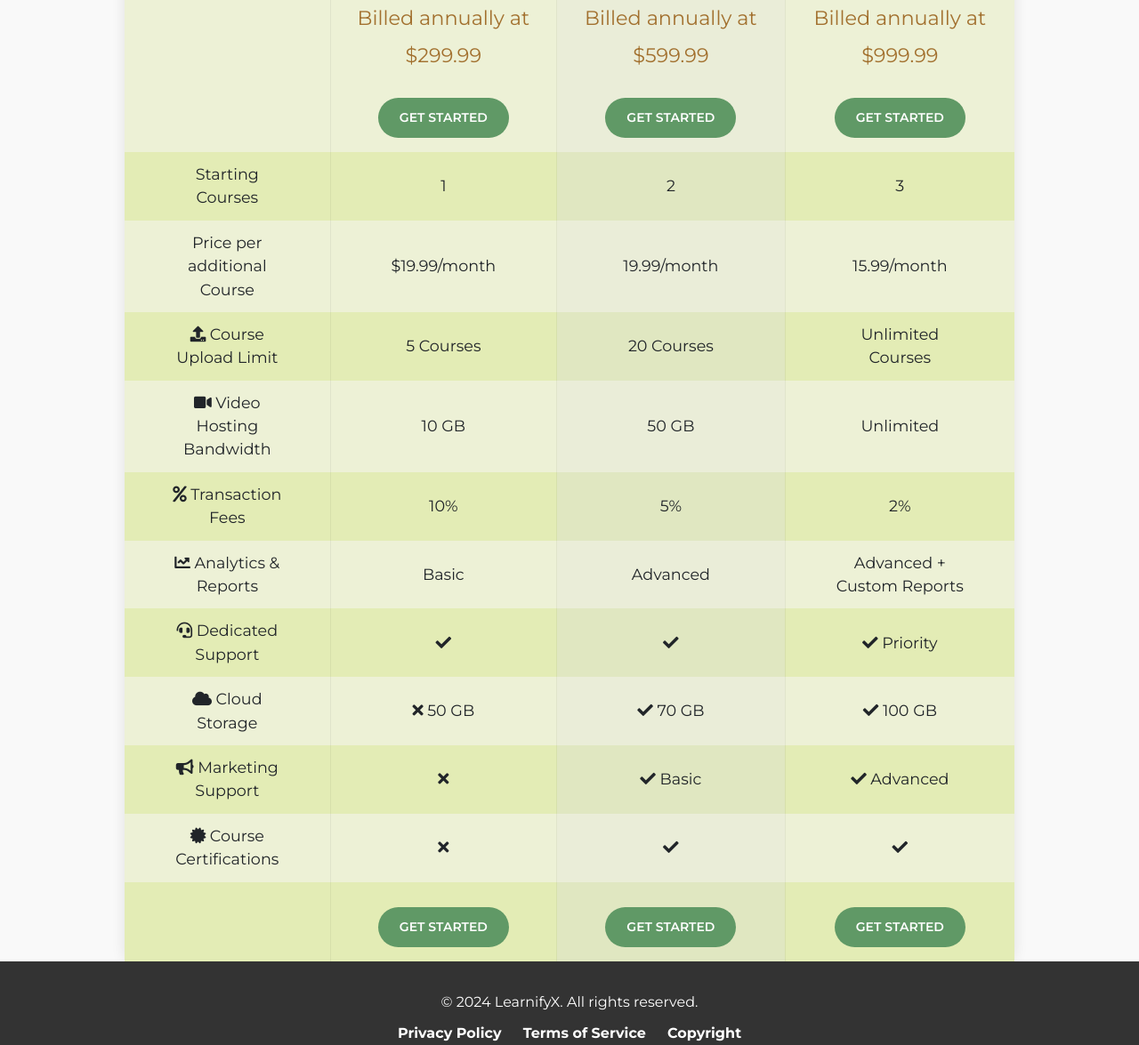
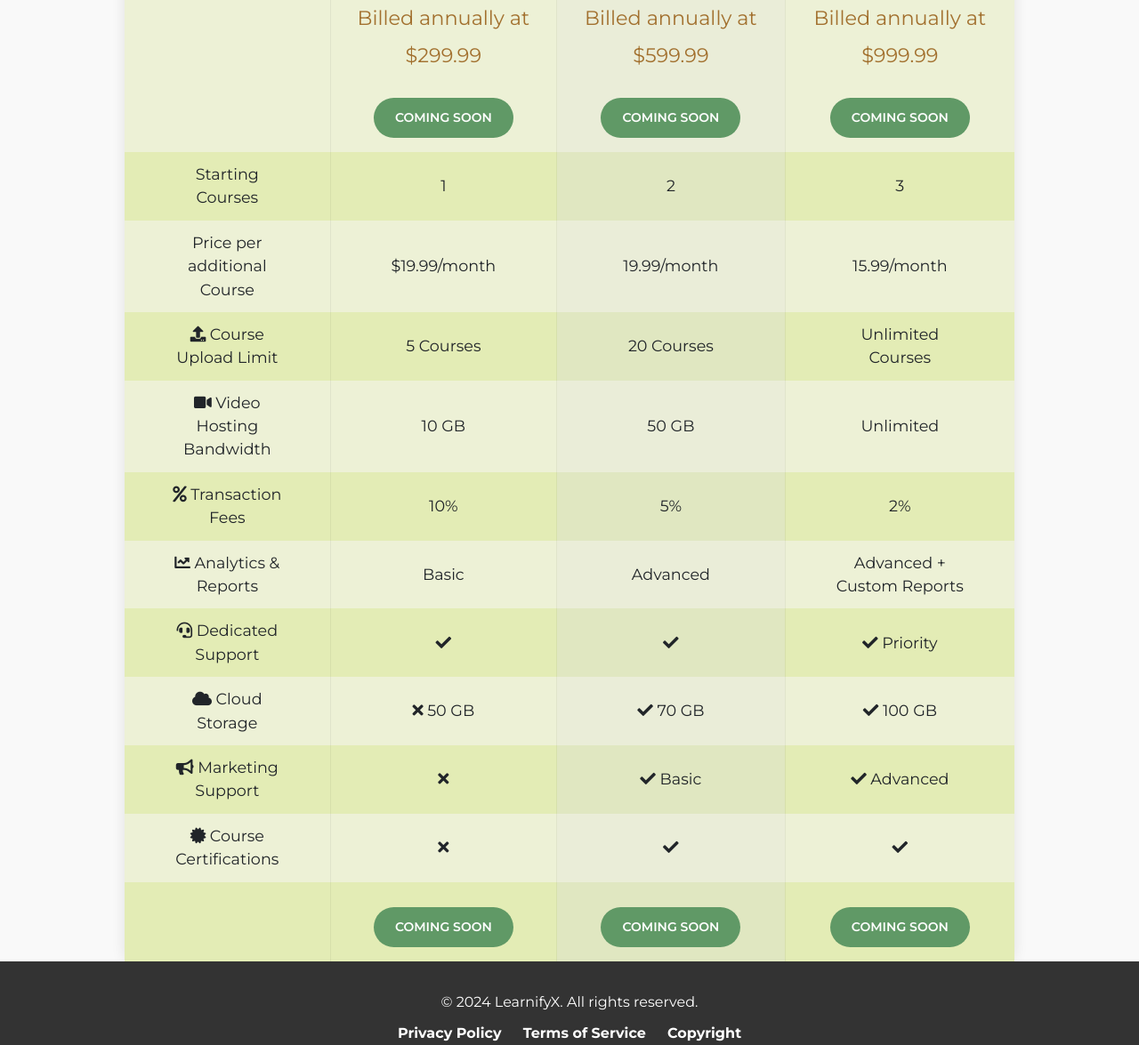
Before and after one commit to duyhnynh/COSC2430-ProjectGroup-8, a Flask app: page /pricing in a window 1280 px wide. Shown: the part 381-1556 px from the top of the page at 89% size. Run offline with Flask 3, Linux system fonts and the light colour scheme; some libraries are stand-ins or nearby versions.

Commit message:
Coming Soon Pricing

```diff
--- a/templates/pricing.html
+++ b/templates/pricing.html
@@ -49,17 +49,17 @@
                     <td class="price">
                         <p>&dollar;29.99/month</p>
                         <p><small>Billed annually at &dollar;299.99</small></p>
-                        <a href="#">Get started</a>
+                        <a href="#">Coming Soon</a>
                     </td>
                     <td class="price">
                         <p>&dollar;60.99/month</p>
                         <p><small>Billed annually at &dollar;599.99</small></p>
-                        <a href="#">Get started</a>
+                        <a href="#">Coming Soon</a>
                     </td>
                     <td class="price">
                         <p>&dollar;99.99/month</p>
                         <p><small>Billed annually at &dollar;999.99</small></p>
-                        <a href="#">Get started</a>
+                        <a href="#">Coming Soon</a>
                     </td>
                 </tr>
 
@@ -132,13 +132,13 @@
                 <tr>
                     <td></td>
                     <td class="price">
-                        <a href="#">Get started</a>
+                        <a href="#">Coming Soon</a>
                     </td>
                     <td class="price">
-                        <a href="#">Get started</a>
+                        <a href="#">Coming Soon</a>
                     </td>
                     <td class="price">
-                        <a href="#">Get started</a>
+                        <a href="#">Coming Soon</a>
                     </td>
                 </tr>
             </tbody>
```
